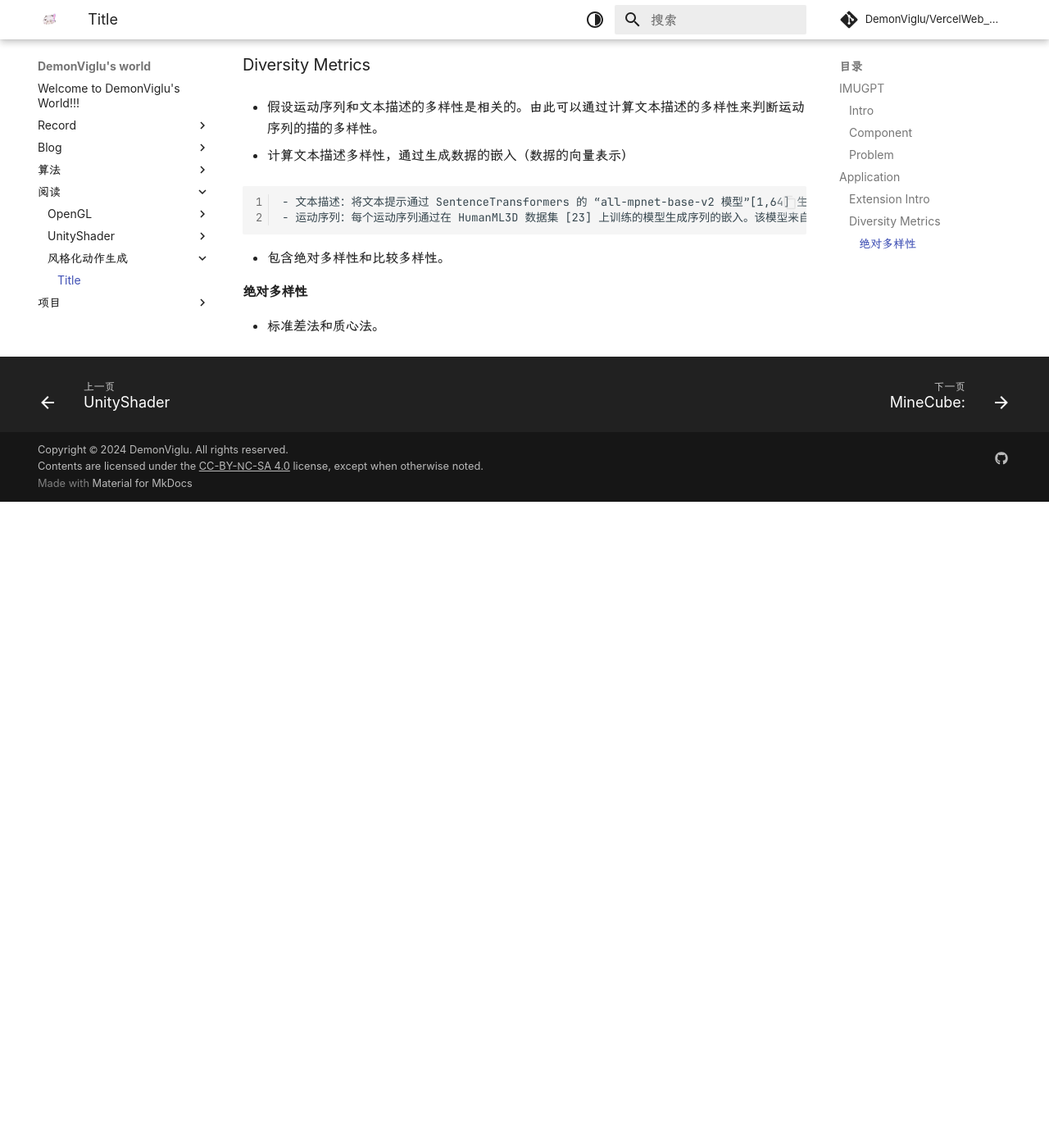
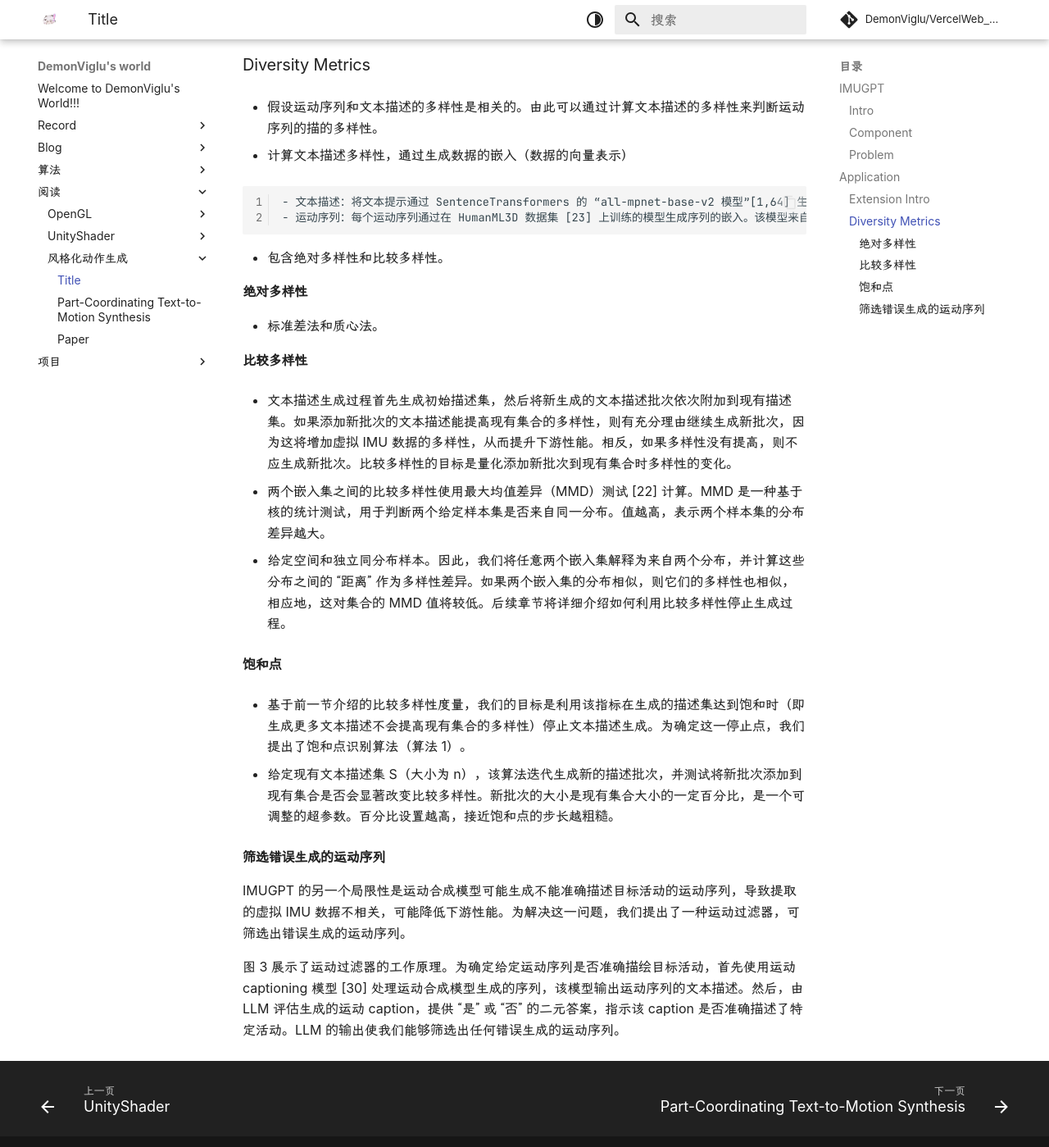
Before and after one commit to DemonViglu/VercelWeb_Demon, an MkDocs documentation site: the page built from docs/阅读/风格化动作生成/PaperRead.md, in a window 1280 px wide and 1400 px high, scrolled down 889 px. Shown: the whole window at 82% size. Built offline with MkDocs 1.6.1 and Material for MkDocs 9.7.7, drawn with Linux system fonts in a browser that asks for light colours; some web fonts are replaced; comment, search, counter and statistics services are not loaded; before the commit the page ends 1501 px from its top, so only the background shows below that.

Commit message:
paper reading

```diff
--- a/docs/阅读/风格化动作生成/PaperRead.md
+++ b/docs/阅读/风格化动作生成/PaperRead.md
@@ -43,3 +43,22 @@
 #### 绝对多样性
 
 - 标准差法和质心法。
+
+#### 比较多样性
+
+- 文本描述生成过程首先生成初始描述集，然后将新生成的文本描述批次依次附加到现有描述集。如果添加新批次的文本描述能提高现有集合的多样性，则有充分理由继续生成新批次，因为这将增加虚拟 IMU 数据的多样性，从而提升下游性能。相反，如果多样性没有提高，则不应生成新批次。比较多样性的目标是量化添加新批次到现有集合时多样性的变化。
+
+- 两个嵌入集之间的比较多样性使用最大均值差异（MMD）测试 [22] 计算。MMD 是一种基于核的统计测试，用于判断两个给定样本集是否来自同一分布。值越高，表示两个样本集的分布差异越大。
+
+- 给定空间和独立同分布样本。因此，我们将任意两个嵌入集解释为来自两个分布，并计算这些分布之间的 “距离” 作为多样性差异。如果两个嵌入集的分布相似，则它们的多样性也相似，相应地，这对集合的 MMD 值将较低。后续章节将详细介绍如何利用比较多样性停止生成过程。
+
+#### 饱和点
+
+- 基于前一节介绍的比较多样性度量，我们的目标是利用该指标在生成的描述集达到饱和时（即生成更多文本描述不会提高现有集合的多样性）停止文本描述生成。为确定这一停止点，我们提出了饱和点识别算法（算法 1）。
+
+- 给定现有文本描述集 S（大小为 n），该算法迭代生成新的描述批次，并测试将新批次添加到现有集合是否会显著改变比较多样性。新批次的大小是现有集合大小的一定百分比，是一个可调整的超参数。百分比设置越高，接近饱和点的步长越粗糙。
+
+#### 筛选错误生成的运动序列
+IMUGPT 的另一个局限性是运动合成模型可能生成不能准确描述目标活动的运动序列，导致提取的虚拟 IMU 数据不相关，可能降低下游性能。为解决这一问题，我们提出了一种运动过滤器，可筛选出错误生成的运动序列。
+
+图 3 展示了运动过滤器的工作原理。为确定给定运动序列是否准确描绘目标活动，首先使用运动 captioning 模型 [30] 处理运动合成模型生成的序列，该模型输出运动序列的文本描述。然后，由 LLM 评估生成的运动 caption，提供 “是” 或 “否” 的二元答案，指示该 caption 是否准确描述了特定活动。LLM 的输出使我们能够筛选出任何错误生成的运动序列。
--- /dev/null
+++ b/docs/阅读/风格化动作生成/Paper_3.md
@@ -0,0 +1,6 @@
+# Paper
+
+## 使人类运动生成与人类感知保持一致
+
+- 使用数据驱动的方法直接从人类那里学习感知评估的可能性。这种方法可以弥合客观指标和主观人类判断之间的差距，从而更准确地评估运动质量。我们收集的真实人类数据规模是数十倍（52.6K 对 1.4K），并使用比较而不是评级，这更稳健。我们设计了批评者模型，以自动从这些比较中学习评分。此外，我们的方法不仅可以评估运动质量，还可以有效改善运动生成结果
+- 我们总结了典型的失效模式软生成运动（如抖动、滑脚、肢体扭曲、穿透等），并明确要求注释者排除这些选项。我们提供详细的指导和任务描述和代表视频示例，以便更好地将目标传达给注释者。完整指南在附录A.3中介绍。而最优选择在大多数情况下可以明确决定，但在某些情况下，决策可能具有挑战性。因此，我们增加了“全好”和“全坏”两个选项，使注释者不需要在这些情况下选择其中一种情绪，从而提高整体注释质量。结果表明，这些病例只占总数据的一小部分。我们将这些病例排除在后续实验之外。总计，
```
Also changed, not shown: docs/blog/posts/VitrualMap.md (added, +138 -0 lines), docs/阅读/风格化动作生成/Paper_2.md (added, +13 -0 lines).
